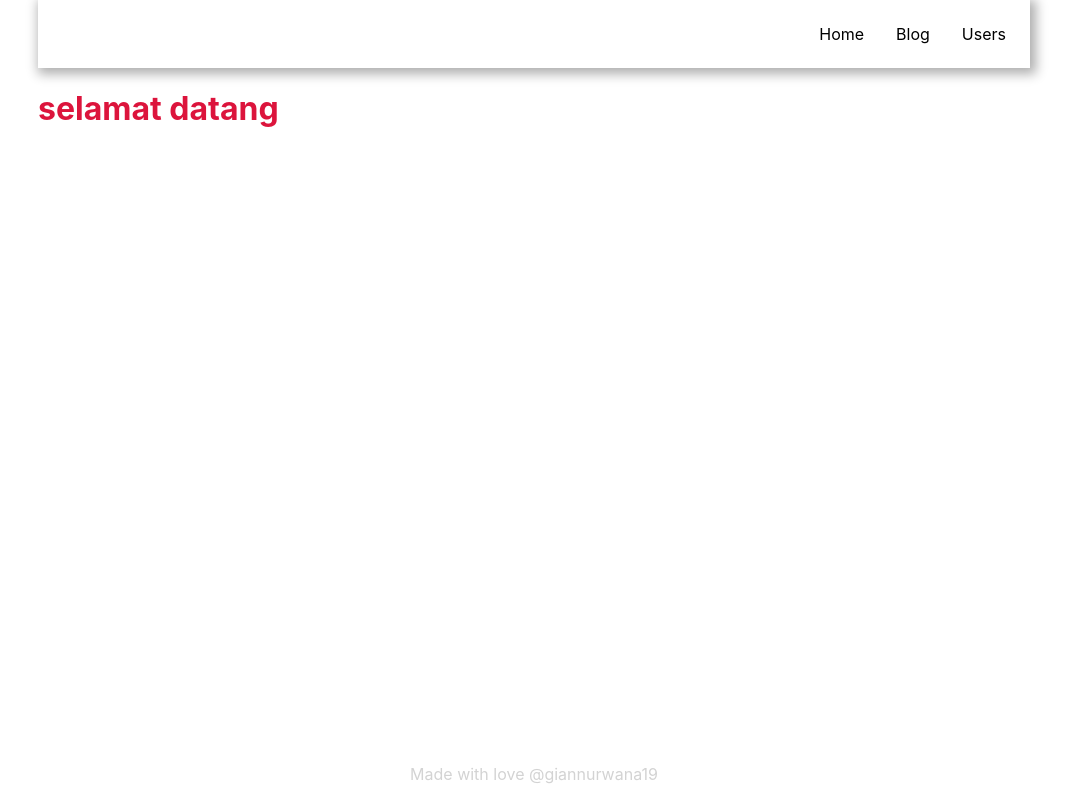
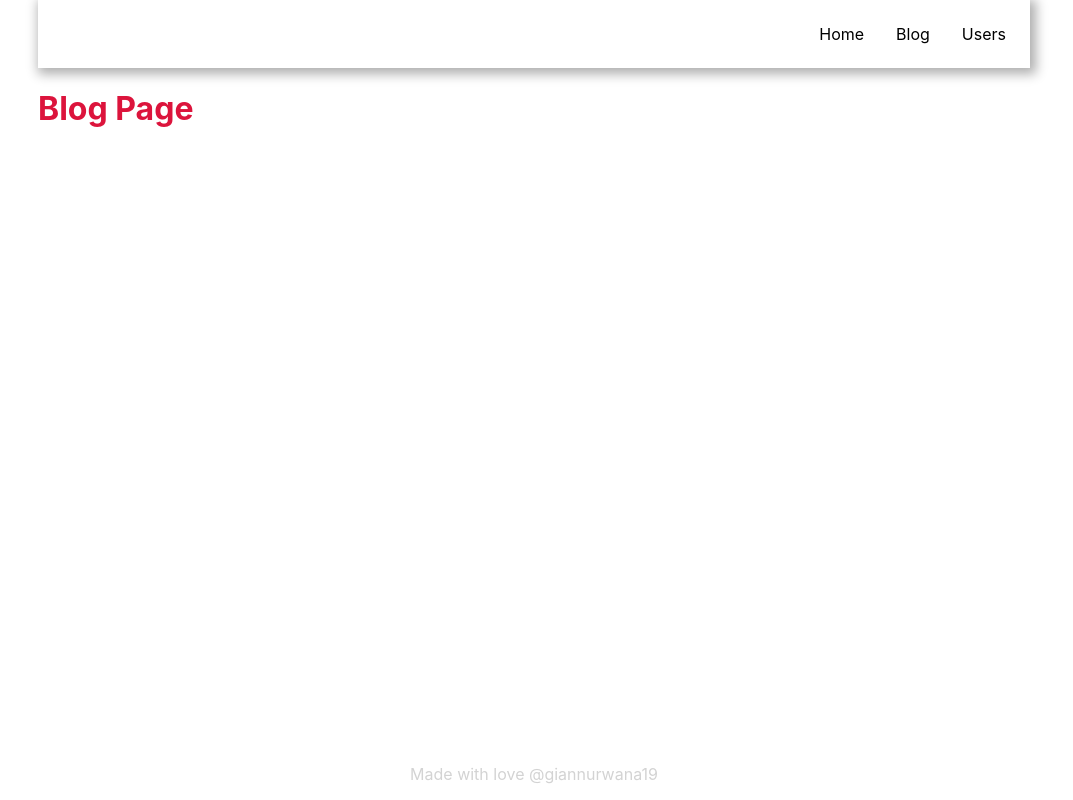
Before and after one commit to giannurwana19/next-basic, a Next.js app: page /blog in a window 1280 px wide. Shown: the whole page, without its empty margins (106-1179 px from the left). Built offline with nearby package versions, Linux system fonts and the light colour scheme.

Commit message:
membuat metadata

```diff
--- a/components/Layout/index.js
+++ b/components/Layout/index.js
@@ -1,13 +1,20 @@
 import Footer from '../Footer';
 import Header from '../Header';
 import styles from './Layout.module.css';
+import Head from 'next/head';
 
-export default function Layout({ children }) {
+export default function Layout({ children, pageTitle = 'Web NextJS' }) {
   return (
-    <div className={styles.container}>
-      <Header />
-      <div className={styles.content}>{children}</div>
-      <Footer />
-    </div>
+    <>
+      <Head>
+        <title>{pageTitle}</title>
+        <meta name="description" content="Website NextJS Basic" />
+      </Head>
+      <div className={styles.container}>
+        <Header />
+        <div className={styles.content}>{children}</div>
+        <Footer />
+      </div>
+    </>
   );
 }
--- a/pages/blog.js
+++ b/pages/blog.js
@@ -2,8 +2,8 @@ import Layout from '../components/Layout';
 
 export default function blog() {
   return (
-    <Layout>
-      <h1 className="title">selamat datang</h1>
+    <Layout pageTitle="Blog page">
+      <h1 className="title">Blog Page</h1>
     </Layout>
   );
 }
--- a/pages/index.js
+++ b/pages/index.js
@@ -3,7 +3,7 @@ import styles from '../styles/Home.module.css';
 
 export default function Home() {
   return (
-    <Layout>
+    <Layout pageTitle="Home page">
       <h1 className={styles['title-homepage']}>Welcome Gian</h1>
     </Layout>
   );
--- a/pages/users/index.js
+++ b/pages/users/index.js
@@ -1,9 +1,8 @@
-import Header from '../../components/Header';
 import Layout from '../../components/Layout';
 
 export default function Users() {
   return (
-    <Layout>
+    <Layout pageTitle="Users page">
       <h1 className="title">Users Page</h1>
     </Layout>
   );
```
